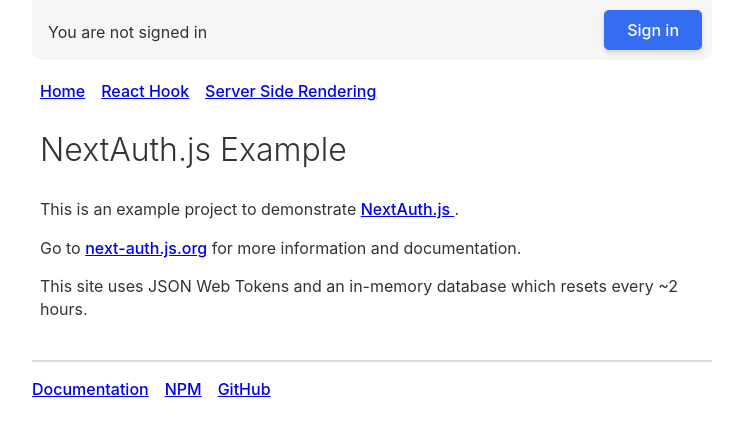
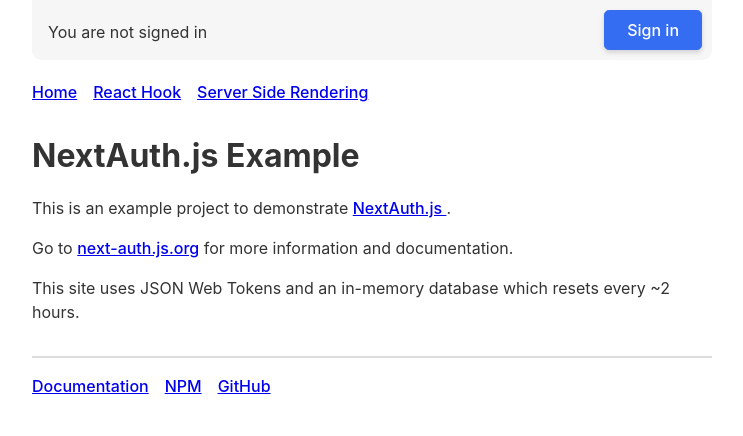
Before and after one commit to dirtymalikjin9k/next-auth-example, a Next.js app: page / in a window 1280 px wide. Shown: the top 436 px of the page, without its empty margins (268-1011 px from the left). Built offline with nearby package versions, Linux system fonts and the light colour scheme; no server answers.

Commit message:
Update NPM link; reduce CSS

```diff
--- a/components/footer.js
+++ b/components/footer.js
@@ -5,7 +5,7 @@
     <hr/>
     <ul className={styles.navItems}>
       <li className={styles.navItem}><a href="https://next-auth.js.org">Documentation</a></li>
-      <li className={styles.navItem}><a href="https://www.npmjs.com/package/next-auth/v/beta">NPM</a></li>
+      <li className={styles.navItem}><a href="https://www.npmjs.com/package/next-auth">NPM</a></li>
       <li className={styles.navItem}><a href="https://github.com/iaincollins/next-auth-example">GitHub</a></li>
     </ul>
   </div>
--- a/components/footer.module.css
+++ b/components/footer.module.css
@@ -1,9 +1,9 @@
 .footer {
-  margin-top: 2.5rem;
+  margin-top: 2rem;
 }
 
 .navItems {
-  margin-bottom: 2rem;
+  margin-bottom: 1rem;
   padding: 0;
   list-style: none;
 }
--- a/components/nav.module.css
+++ b/components/nav.module.css
@@ -89,7 +89,8 @@
 }
 
 .navItems {
-  padding: 0 .5rem;
+  margin-bottom: 2rem;
+  padding: 0;
   list-style: none;
 }
 
--- a/pages/styles.css
+++ b/pages/styles.css
@@ -1,22 +1,15 @@
 body {
   font-family: -apple-system, Segoe UI, Roboto, Ubuntu, Cantarell, Noto Sans, sans-serif, BlinkMacSystemFont, 'Segoe UI', Helvetica, Arial, sans-serif, 'Apple Color Emoji', 'Segoe UI Emoji', 'Segoe UI Symbol';
-  line-height: 1.4rem;
   padding: 0 1rem 1rem 1rem;
   max-width: 680px;
   margin: 0 auto;
   color: #333;
+
 }
 
-h1 {
-  margin: 2rem 0;
-  font-size: 2rem;
-  line-height: 2rem;
-  font-weight: 300;
-}
-
-h4 {
-  margin-bottom: .5rem;
-  text-transform: uppercase;
+li,
+p {
+  line-height: 1.5rem;
 }
 
 a {
@@ -26,7 +19,3 @@
 hr {
   border: 1px solid #ddd;
 }
-
-main {
-  padding: 0 .5rem;
-}
```
